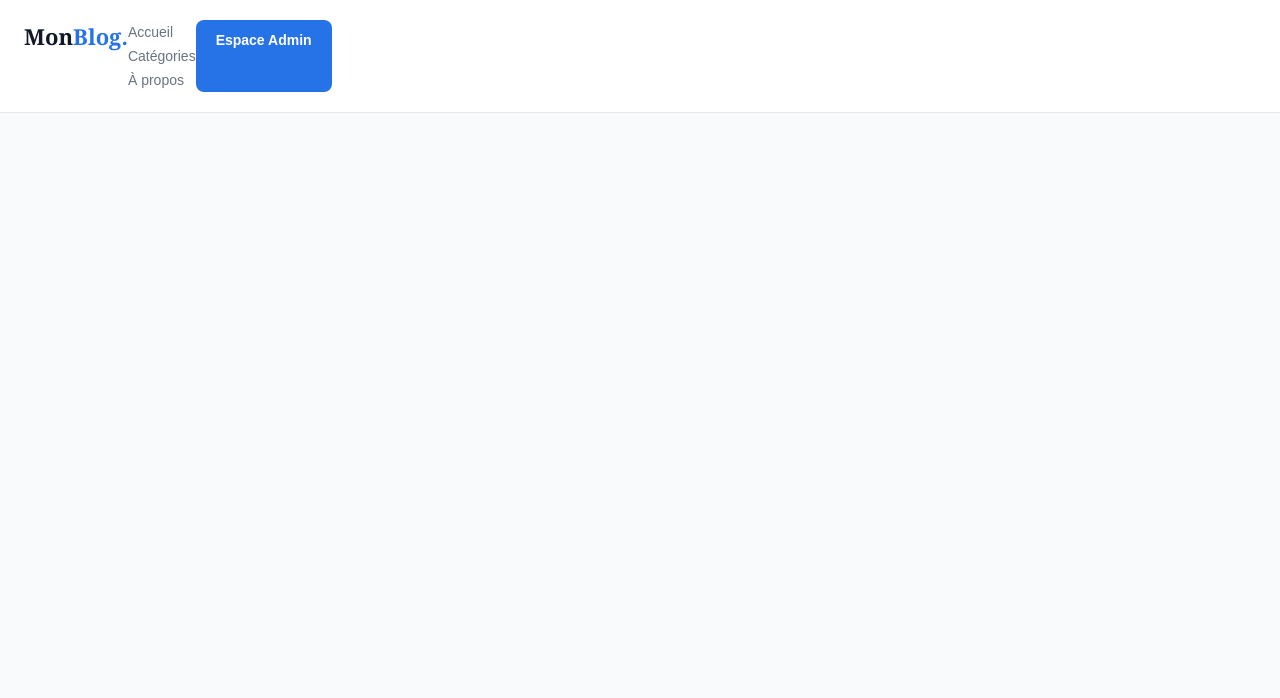
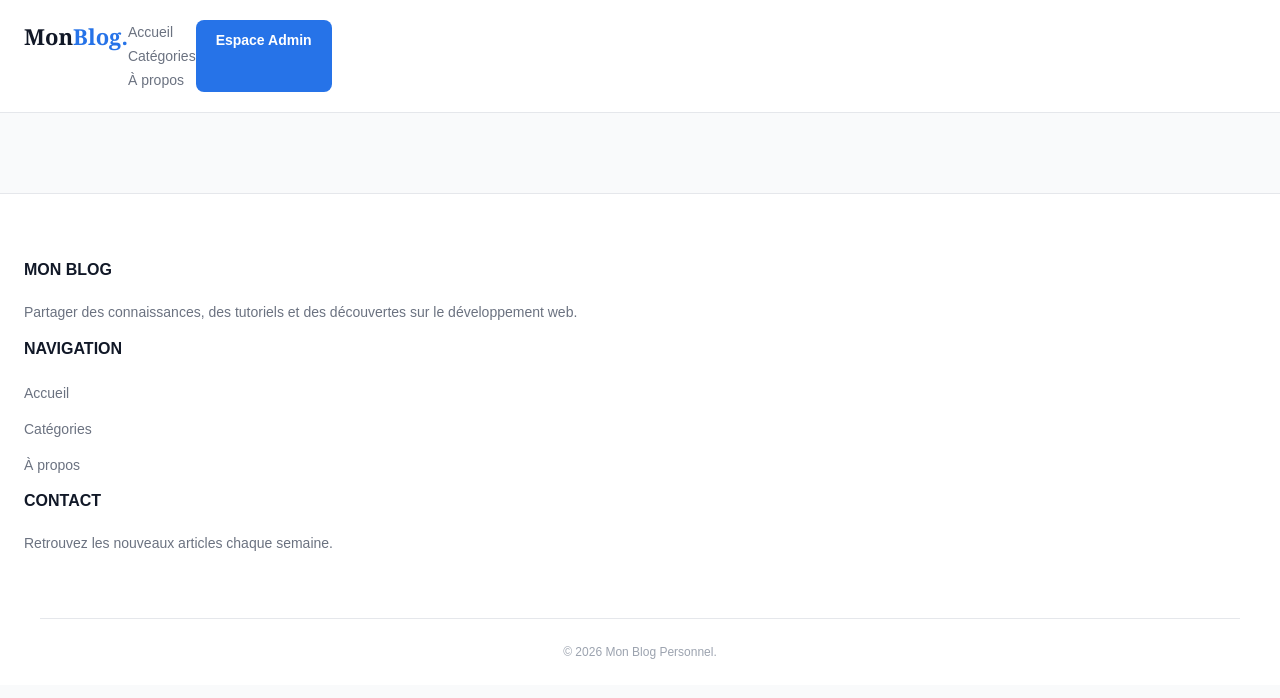
Before and after one commit to ayaalmaliqui-ai/Session-3, a plain HTML site: page Tutos/projet-blog-flexbox/css/css/index.html in a window 1280 px wide. Drawn offline with Linux system fonts and the light colour scheme.

Commit message:
T-29-choisir la direction des éléments

```diff
--- a/Tutos/projet-blog-flexbox/css/css/css/layout.css
+++ b/Tutos/projet-blog-flexbox/css/css/css/layout.css
@@ -26,3 +26,35 @@
 .barre-navigation {
     display: flex;
 }
+.pied-de-page {
+     margin-top: 80px;
+     padding: 64px 24px 24px;
+     background: white;
+     border-top: 1px solid #e5e7eb;
+     }
+
+.colonne-pied-de-page h2 {
+     margin: 0 0 20px;
+     color: #111827;
+     font-size: 16px;
+     text-transform: uppercase;
+     }
+.colonne-pied-de-page p, .colonne-pied-de-page a {
+     color: #6b7280;
+     font-size: 14px;
+    }
+.colonne-pied-de-page li {
+    margin-bottom: 12px;
+ }
+.bas-pied-de-page {
+     max-width: 1200px;
+     margin: 64px auto 0;
+     padding-top: 24px;
+     text-align: center;
+     border-top: 1px solid #e5e7eb;
+     }
+.bas-pied-de-page p {
+    margin: 0;
+    color: #9ca3af;
+    font-size: 12px;
+ }
--- a/Tutos/projet-blog-flexbox/css/css/index.html
+++ b/Tutos/projet-blog-flexbox/css/css/index.html
@@ -22,5 +22,29 @@
             <a href="#" class="bouton-principal">Espace Admin</a>
         </nav>
     </header>
+
+       <footer class="pied-de-page">
+        <div class="conteneur-pied-de-page">
+            <div class="colonne-pied-de-page">
+                <h2>Mon Blog</h2>
+                <p>Partager des connaissances, des tutoriels et des découvertes sur le développement web.</p>
+            </div>
+            <div class="colonne-pied-de-page">
+                <h2>Navigation</h2>
+                <ul>
+                    <li><a href="#">Accueil</a></li>
+                    <li><a href="#">Catégories</a></li>
+                    <li><a href="#">À propos</a></li>
+                </ul>
+            </div>
+            <div class="colonne-pied-de-page">
+                <h2>Contact</h2>
+                <p>Retrouvez les nouveaux articles chaque semaine.</p>
+            </div>
+        </div>
+        <div class="bas-pied-de-page">
+            <p>&copy; 2026 Mon Blog Personnel.</p>
+        </div>
+    </footer>
 </body>
 </html>
```
